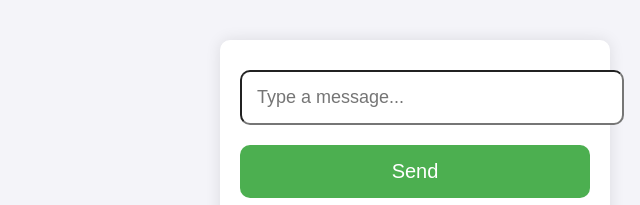
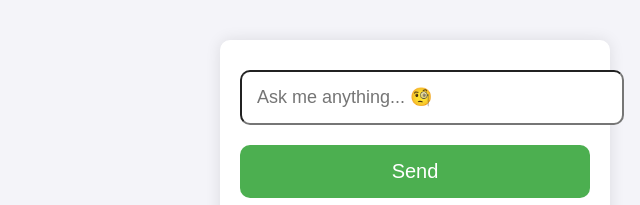
Before and after one commit to purvaamidha/digibuddy-chatbot-simple, a plain HTML site: page index.html in a window 1280 px wide. Shown: the part 488-693 px from the top of the page, 640-1280 px from the left. Drawn offline with Linux system fonts and the light colour scheme.

Commit message:
Update index.html

```diff
--- a/index.html
+++ b/index.html
@@ -3,14 +3,14 @@
 <head>
     <meta charset="UTF-8">
     <meta name="viewport" content="width=device-width, initial-scale=1.0">
-    <title>DigiBuddy - Your Digital Helper</title>
+    <title>DigiBuddy - Your Fun Digital Helper</title>
     <link rel="stylesheet" href="style.css">
 </head>
 <body>
 
 <div class="chat-container">
     <div class="chat-box" id="chat-box"></div>
-    <input type="text" id="user-input" placeholder="Type a message..." />
+    <input type="text" id="user-input" placeholder="Ask me anything... 🧐" />
     <button id="send-btn">Send</button>
     <button id="voice-btn">🎤 Speak</button>
 </div>
```
